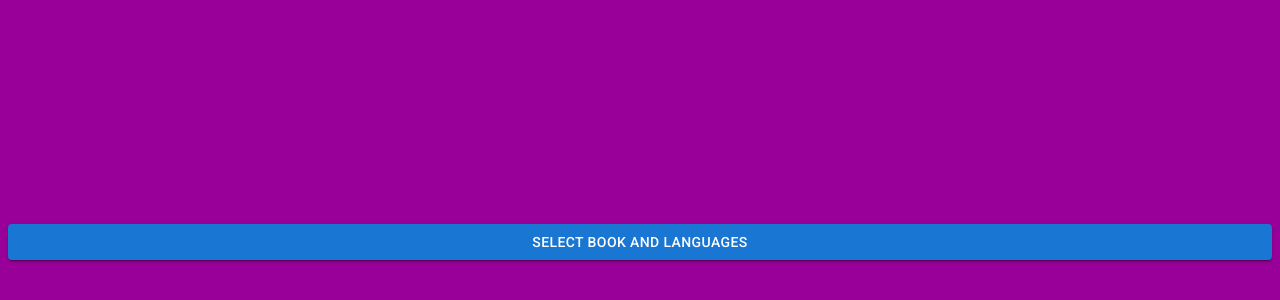
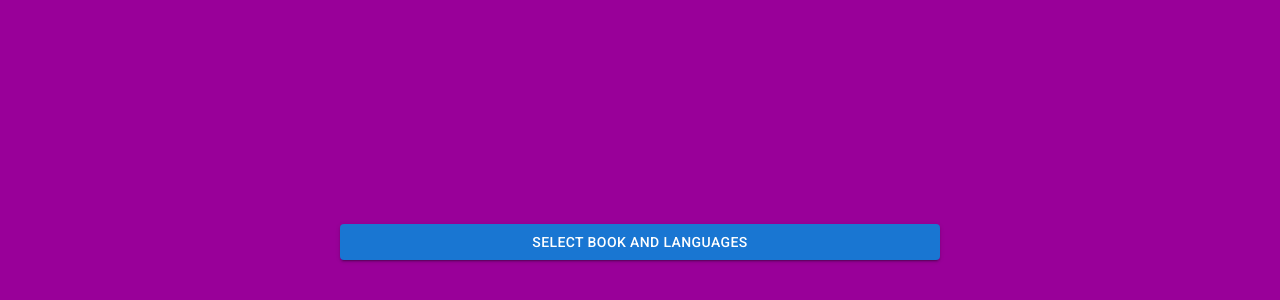
Before and after one commit to SheaMeyers/story-translator-react-only, a React (Vite) app: page / in a window 1280 px wide. Shown: the part 166-466 px from the top of the page. Built offline with nearby package versions, Linux system fonts and the light colour scheme.

Commit message:
Improve styling to not take up full page width

```diff
--- a/src/App.css
+++ b/src/App.css
@@ -1,6 +1,11 @@
 .App {
   height: 100%;
+  width: auto;
+  aspect-ratio: 3 / 4;
+  max-width: 100%;
+  max-height: 100%;
   margin: 1vh;
+  box-sizing: border-box;
   text-align: center;
   display: flex;
   flex-direction: column;
--- a/src/index.css
+++ b/src/index.css
@@ -18,6 +18,8 @@ body {
 #root {
   height: 100%;
   /* width: 100%; */
+  display: flex;
+  justify-content: center;
 }
 
 code {
```
